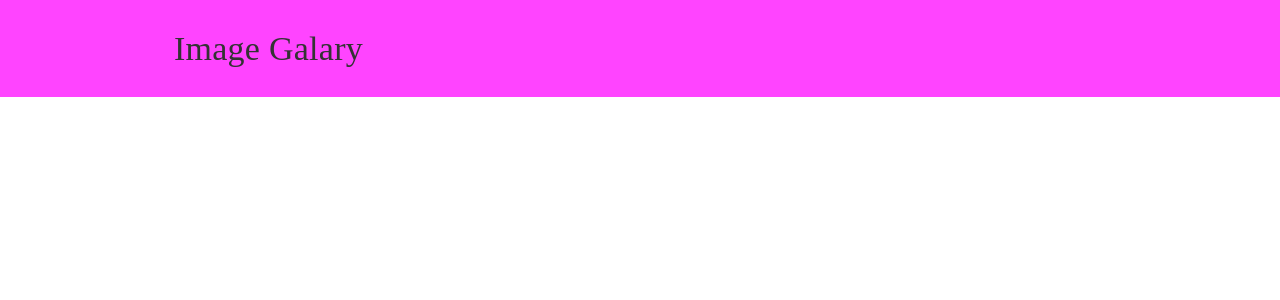
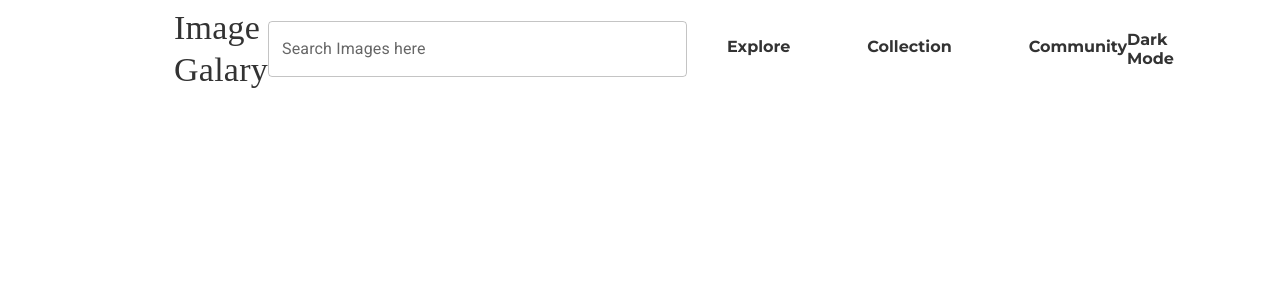
Before and after one commit to Prakash-Reddy08/Image-Gallery, a React (Create React App) app: page / in a window 1280 px wide. Shown: the top 300 px of the page. Built offline with nearby package versions, Linux system fonts and the light colour scheme; a web font is replaced by a local one.

Commit message:
create navbar

```diff
--- a/src/components/Navbar.jsx
+++ b/src/components/Navbar.jsx
@@ -1,14 +1,34 @@
-import { AppBar, styled, Toolbar, Typography } from "@mui/material"
+import { AppBar, Autocomplete, TextField, Toolbar, Typography } from "@mui/material"
+import styled from '@emotion/styled'
+const dummyData = ["HTML", "CSS", "javaScript", "TypeScript"];
 
 const Navbar = () => {
     return (
-        <AppBar position="static" sx={{ backgroundColor: "#FF44FF", boxShadow: "none", height: "97px", justifyContent: "center" }}>
+        <Wrapper>
+            <AppBar position="sticky" sx={{ backgroundColor: "#FFFFFF", boxShadow: "none", height: "97px", justifyContent: "center" }}>
                 <StyledToolbar>
+                    <div className="left">
                         <Typography variant="h4" sx={{ fontFamily: 'Pattaya', color: "#333333" }}>
                             Image Galary
                         </Typography>
+                    </div>
+                    <StyledMid>
+                        <Autocomplete freeSolo sx={{ width: "419px" }} options={dummyData} renderInput={(params) => <TextField {...params} label="Search Images here" />} />
+                        <StyledUL>
+                            <li>Explore</li>
+                            <li>Collection</li>
+                            <li>Community</li>
+                        </StyledUL>
+                    </StyledMid>
+                    <div className="right">
+                        <StyledMode>
+                            Dark Mode
+                        </StyledMode>
+                    </div>
                 </StyledToolbar>
             </AppBar >
+        </Wrapper>
+
     )
 }
 
@@ -19,4 +39,24 @@ const StyledToolbar = styled(Toolbar)({
     margin: "0 150px 0 150px"
 })
 
+const StyledMid = styled("div")({
+    display: "flex",
+})
+const StyledUL = styled("ul")({
+    color: "#333333",
+    listStyleType: "none",
+    display: "flex",
+    justifyContent: "space-between",
+    width: "400px",
+    fontWeight: "700",
+})
+const StyledMode = styled("div")({
+    color: "#333333",
+    fontWeight: "700",
+})
+const Wrapper = styled.div`
+
+`
+
+
 export default Navbar
```
Lines whose indentation alone changed are shown as unchanged.
